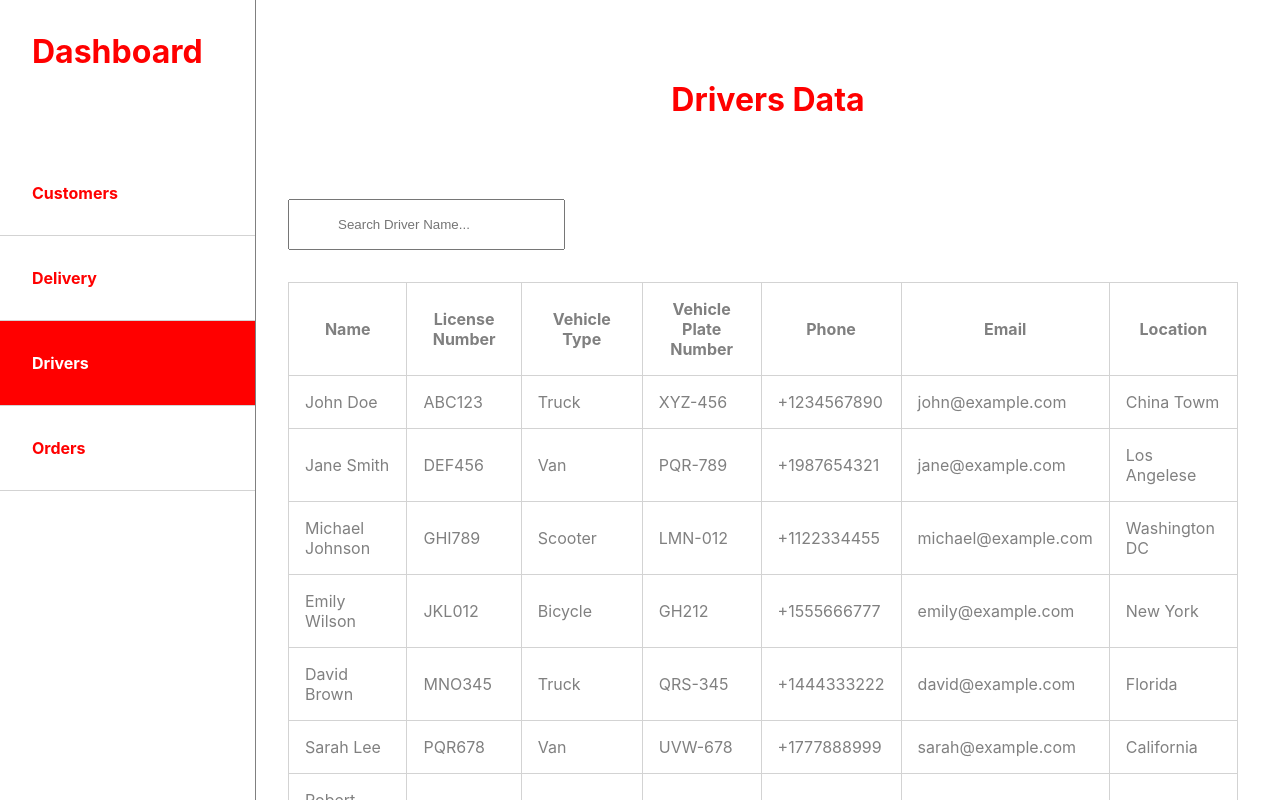
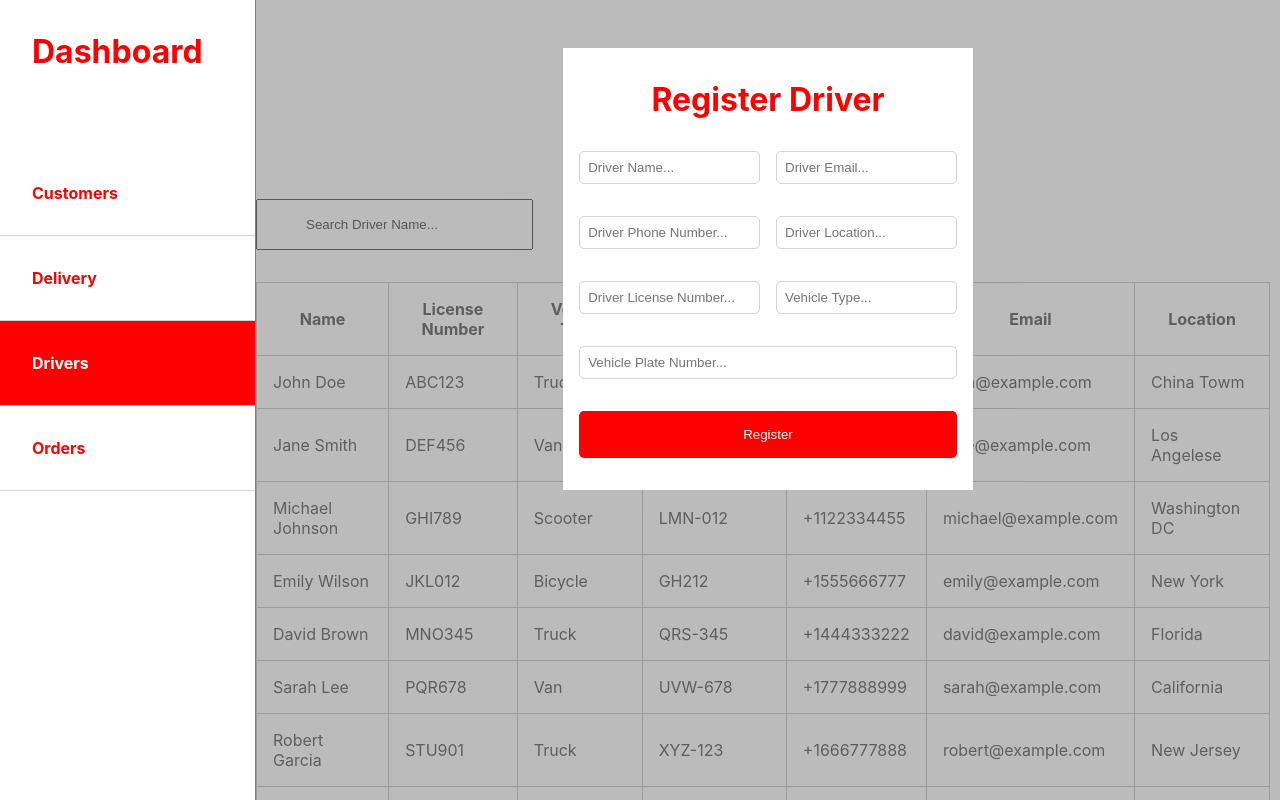
Before and after one commit to developeruzairsaleem/deliverysolution, a React (Create React App) app: page /driver in a window 1280 px wide. Built offline with nearby package versions, Linux system fonts and the light colour scheme.

Commit message:
add driver form to add new driver

```diff
--- a/src/components/Driver/Driver.jsx
+++ b/src/components/Driver/Driver.jsx
@@ -2,18 +2,32 @@ import "./Driver.css"
 import Drivers from "../../drivers.json"
 import {useState} from "react";
 import SearchDriver from "../SearchDriver/SearchDriver.jsx"
+import DriverForm from "../DriverForm/DriverForm.jsx"
 
 export default function Driver(){
 	const drivers = Drivers.drivers;
+
+	// const driverData ={
+	// 	name,
+	// 	email,
+	// 	phone,
+	// 	location,
+	// 	vehicle,
+	// 	licenseNumber,
+	// 	vehicleNumber
+	// }
+
 
 	const [name,setName] = useState("")
 	const handleNameChange=(e)=> setName(e.target.value)
 
 	return (
 		<div className="driver">
+
 			<h1 className="driver__heading">
 				Drivers Data
 			</h1>
+			<DriverForm/>
 
 
 			<SearchDriver name={name} handleNameChange={handleNameChange} />
--- /dev/null
+++ b/src/components/DriverForm/DriverForm.css
@@ -0,0 +1,55 @@
+.form-container{
+
+	position: fixed;
+	width: 80%;
+	height: 100vh;
+	top: 0;
+/*	left: 0;*/
+background-color: #00000044
+
+}
+
+.form{
+	background-color:white;
+	width: 40%;
+	margin: 3rem auto;
+	padding: 1rem;
+}
+.form__heading{
+
+	font-size: 2rem;
+	color: red;
+	padding:1rem;
+	text-align: center;
+}
+
+.form input{
+	display: block;
+	padding: .5rem;
+	margin:  1rem auto;
+	width: 100%;
+	border-radius: 5px;
+	border:1px solid lightgrey;
+	outline: none;
+
+}
+.row{
+	display:flex;
+	align-items: center;
+	justify-content: justify;
+	gap: 1rem;
+}
+
+.submit{
+	background-color:red;
+	color: white;
+	display:block;
+	padding: 1rem;
+	text-align:center;
+	margin: 1rem auto;
+	border:none;
+	border-radius: 5px;
+	display:block;
+	width: 100%;
+	cursor: pointer;
+}
--- /dev/null
+++ b/src/components/DriverForm/DriverForm.jsx
@@ -0,0 +1,57 @@
+import React from "react";
+import "./DriverForm.css"
+
+
+import {useState} from "react"
+
+
+export default function DriverForm (){
+
+	// const driverData ={
+	// 	name,
+	// 	email,
+	// 	phone,
+	// 	location,
+	// 	vehicle,
+	// 	licenseNumber,
+	// 	vehicleNumber
+	// }
+
+
+	return(
+
+		<div className="form-container">
+			<div className="form">
+			<h3 className="form__heading">
+				Register Driver
+			</h3>
+
+			<div className="row">
+			<input type="text" placeholder="Driver Name..."/>
+			<input type="email" placeholder="Driver Email..."/>
+
+			</div>
+			<div className="row">
+			<input type="text" placeholder="Driver Phone Number..."/>
+			<input type="text" placeholder="Driver Location..."/>
+
+			</div>
+			<div className="row">
+			<input type="text" placeholder="Driver License Number..."/>
+			<input type="text" placeholder="Vehicle Type..."/>
+
+			</div>
+			<div className="row">
+
+			<input type="text" placeholder="Vehicle Plate Number..."/>
+			</div>
+
+
+			<button className="submit">Register</button>
+		</div>
+
+
+		</div>
+		)
+
+}
--- a/src/components/Main/Main.css
+++ b/src/components/Main/Main.css
@@ -2,5 +2,6 @@
 	width: 80%;
 /*	background: blue;*/
 	overflow-y: scroll;
-	padding: 2rem 2rem;
+	padding: 2rem 0rem;
+	position:relative;
 }
```
